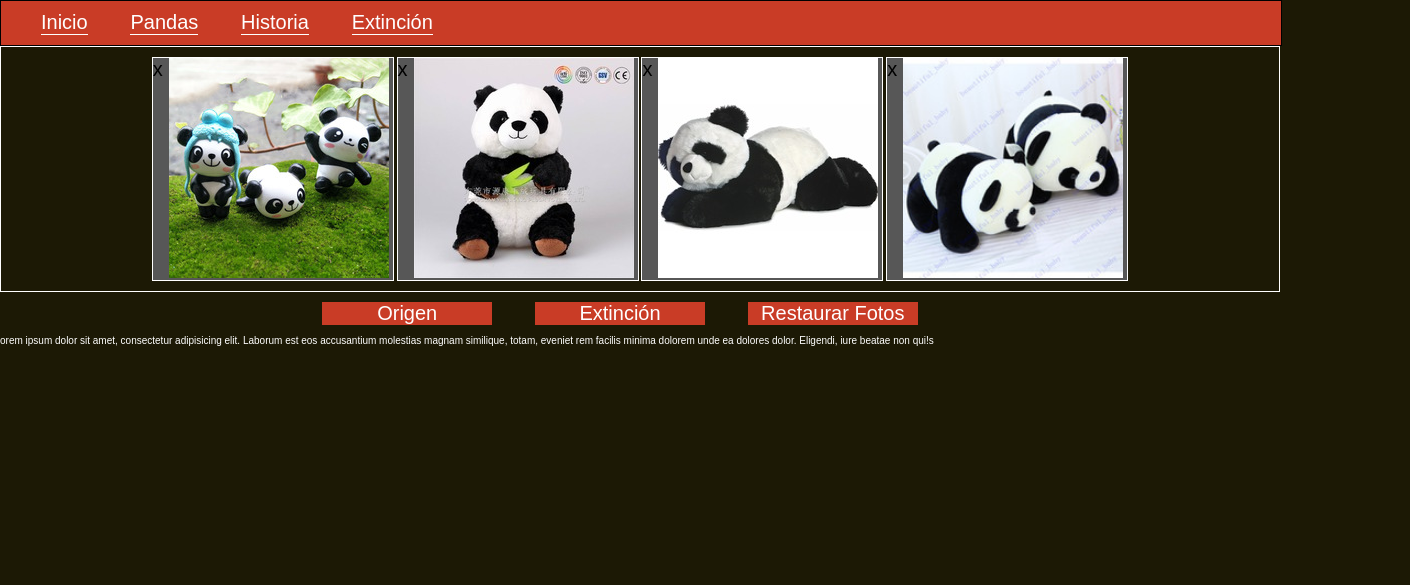
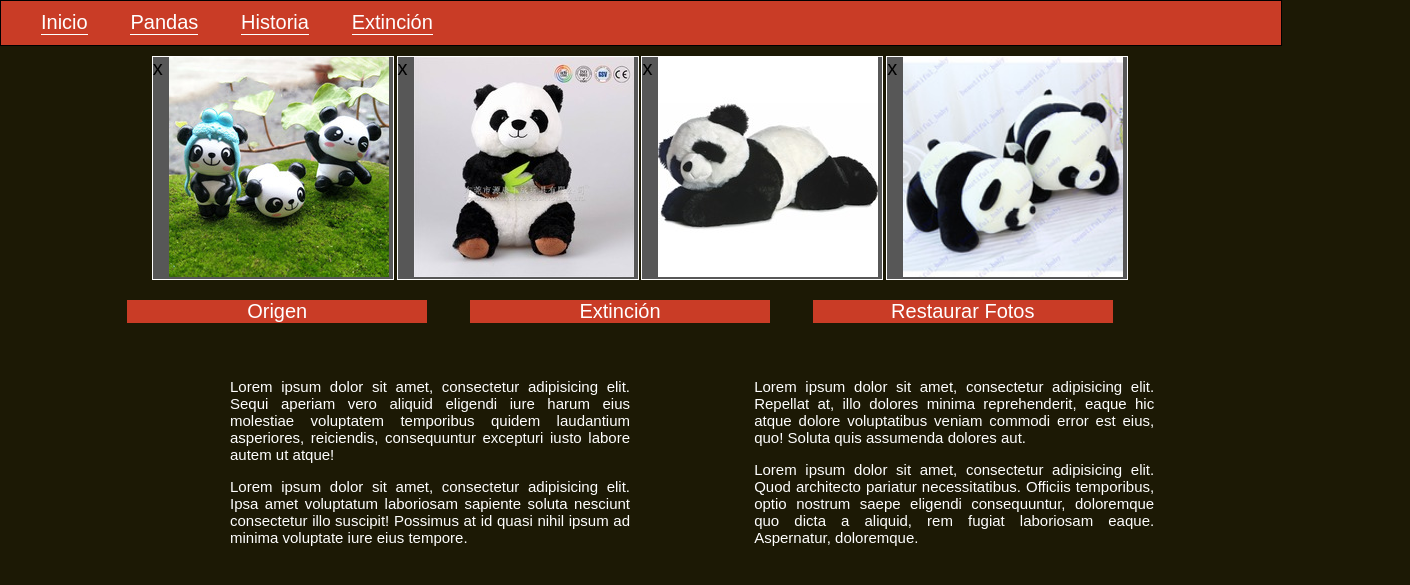
Before and after one commit to lulublondet/EjercicioPandaPanda, a plain HTML site: page index.html in a window 1280 px wide. Shown: the whole page, 1410 px wide, since content can reach past the window. Drawn offline with Linux system fonts and the light colour scheme; a script that the page names is missing.

Commit message:
Implementacion de los parrafos

```diff
--- a/index.html
+++ b/index.html
@@ -41,7 +41,6 @@ body {
 }
 
 .galery {
-	border: 1px solid;
 	padding: 10px;
 	text-align: center;
 }
@@ -80,12 +79,32 @@ body {
 
 #btn-info a {
 	margin-right: 40px;
-	width: 170px;
+	width: 300px;
 	font-size: 2em;
 	color: white;
 	text-decoration: none;
 	display: inline-block;
 	background-color: #C93C26;
+}
+
+
+#main {
+	margin-left: 130px;
+	margin-top: 20px;
+	width: 100%;
+	font-size: 1.5em;
+
+}
+
+
+#main section {
+
+	text-align: justify;
+	display: inline-block;
+	width: 400px;
+	margin-left: 80px;
+	padding: 20px;
+
 }
 	</style>
 	</head>
@@ -130,9 +149,16 @@ body {
 		<a href="#">Restaurar Fotos</a>
 	</section>
 
-
-
-		<p>	orem ipsum dolor sit amet, consectetur adipisicing elit. Laborum est eos accusantium molestias magnam similique, totam, eveniet rem facilis minima dolorem unde ea dolores dolor. Eligendi, iure beatae non qui!s</p>
+	<main id="main">
+		<section class="right-section">
+			<p>Lorem ipsum dolor sit amet, consectetur adipisicing elit. Sequi aperiam vero aliquid eligendi iure harum eius molestiae voluptatem temporibus quidem laudantium asperiores, reiciendis, consequuntur excepturi iusto labore autem ut atque!</p>
+			<p>Lorem ipsum dolor sit amet, consectetur adipisicing elit. Ipsa amet voluptatum laboriosam sapiente soluta nesciunt consectetur illo suscipit! Possimus at id quasi nihil ipsum ad minima voluptate iure eius tempore.</p>
+		</section>
+		<section class="left-section">
+			<p>Lorem ipsum dolor sit amet, consectetur adipisicing elit. Repellat at, illo dolores minima reprehenderit, eaque hic atque dolore voluptatibus veniam commodi error est eius, quo! Soluta quis assumenda dolores aut.</p>
+			<p>Lorem ipsum dolor sit amet, consectetur adipisicing elit. Quod architecto pariatur necessitatibus. Officiis temporibus, optio nostrum saepe eligendi consequuntur, doloremque quo dicta a aliquid, rem fugiat laboriosam eaque. Aspernatur, doloremque.</p>
+		</section>
+	</main>
 	<script src="apps.js"></script>
 	</body>
 	</html>
```
